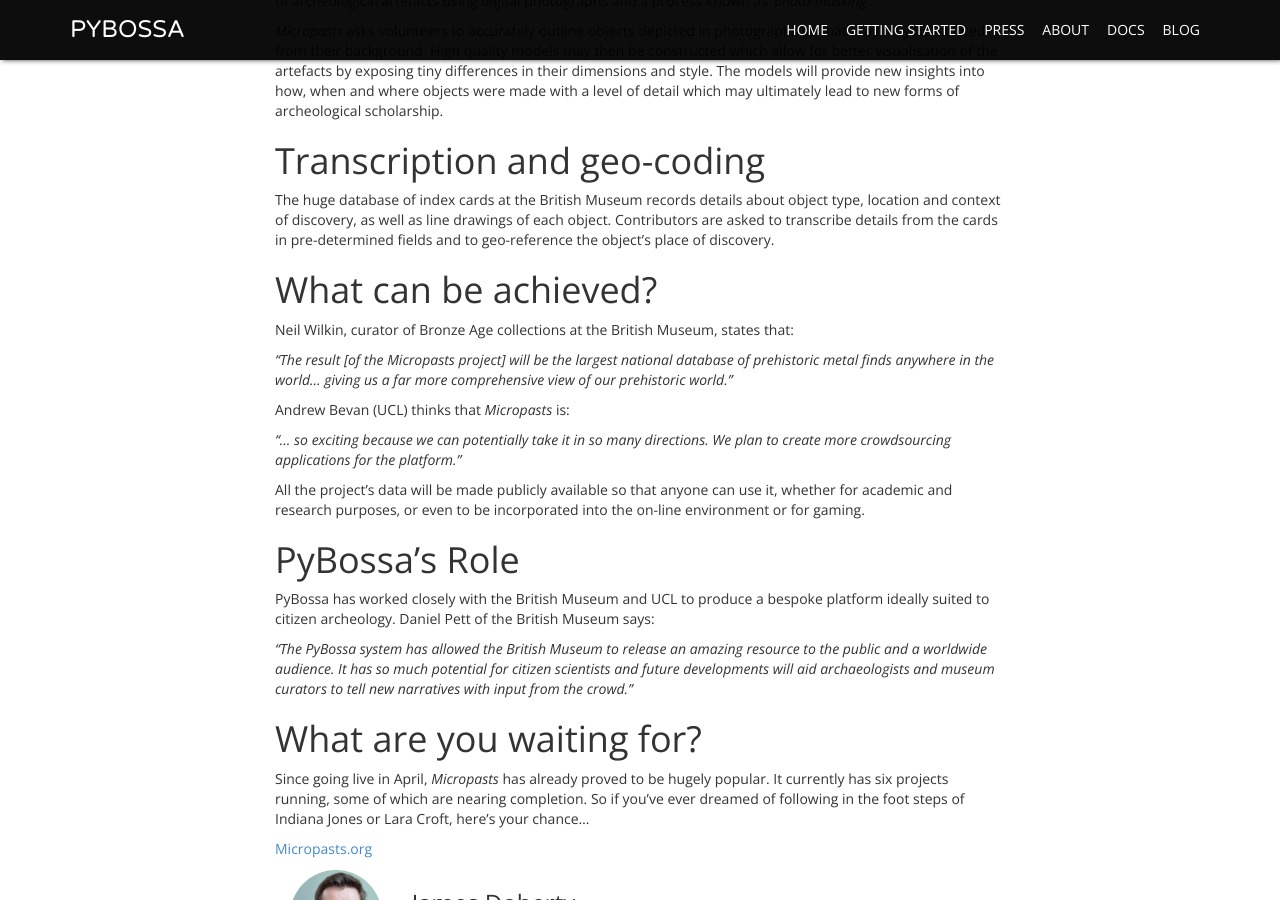
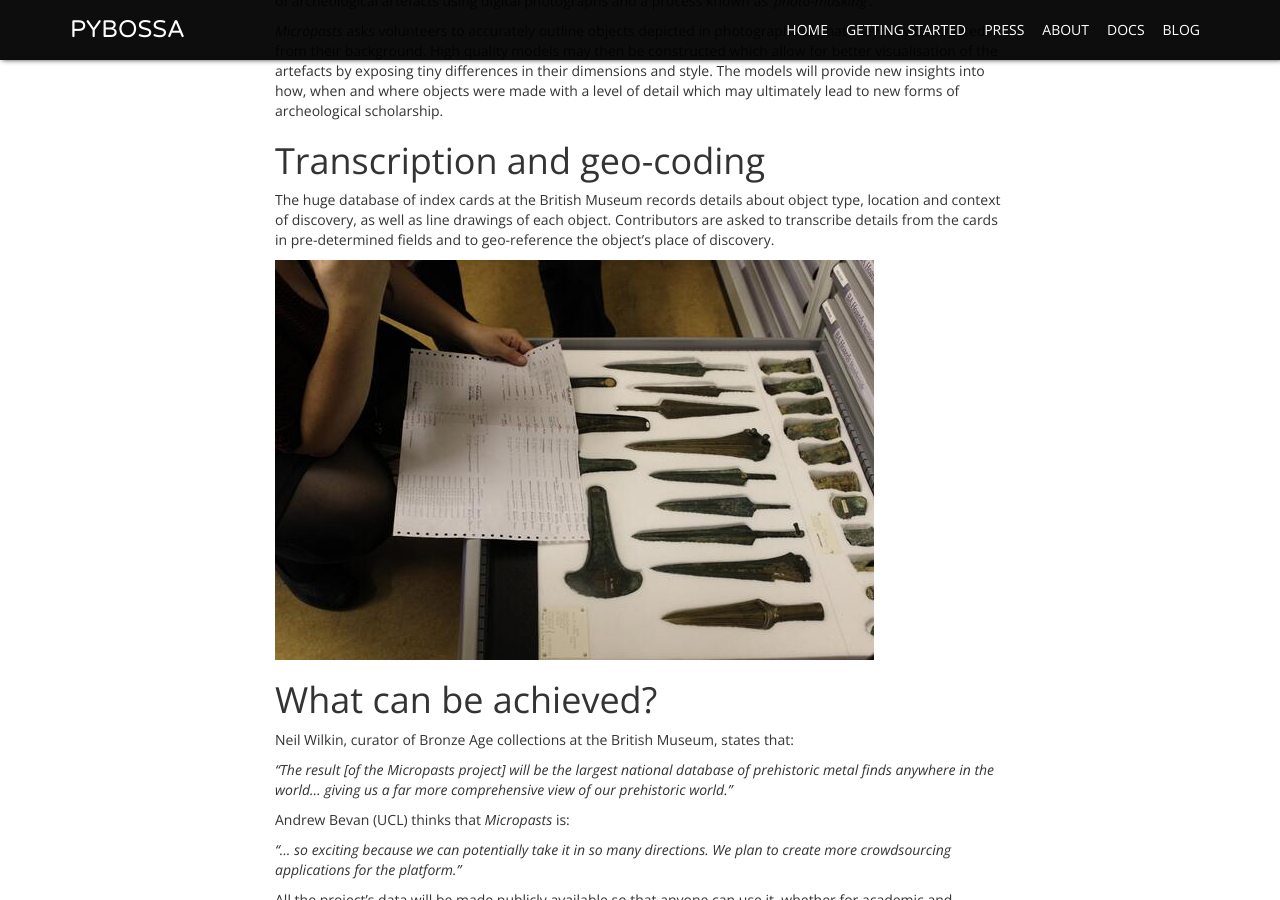
Before and after one commit to Scifabric/pybossa.github.io, a Jekyll site: the page built from blog/_posts/2014-06-05-citizen-tomb-raider.md, in a window 1280 px wide and 900 px high, scrolled down 1070 px. Built offline with Jekyll 4.4.1, drawn with Linux system fonts in a browser that asks for light colours; nearby versions of some CDN libraries; Markdown is read by kramdown in place of the engine named in the settings; comment, search, counter and statistics services are not loaded.

Commit message:
Tomb Raider Blog
Amend

```diff
--- a/blog/_posts/2014-06-05-citizen-tomb-raider.md
+++ b/blog/_posts/2014-06-05-citizen-tomb-raider.md
@@ -4,7 +4,7 @@ title:  "Citizen Tomb Raider"
 date:   2014-06-05
 categories: jekyll update
 quote: Lorem ipsum dolor sit amet, consectetur adipisicing elit
-photo: /assets/img/blog/micropasts.jpeg
+photo: /assets/img/blog/Micropasts.jpeg
 photo_author: Micropasts – 3D print of Bronze Age palstave modelled by Micropasts
 photo_url: https://twitter.com/portableant/status/471332726529064960
 intro: "The British Museum and University College London team up to crowd-source Britain’s Bronze Age with PyBossa-powered platform Micropasts.org"
@@ -28,6 +28,8 @@ Following a revolution in 3D modelling in recent years, it is now relatively eas
 
 The huge database of index cards at the British Museum records details about object type, location and context of discovery, as well as line drawings of each object. Contributors are asked to transcribe details from the cards in pre-determined fields and to geo-reference the object’s place of discovery.
 
+![alttext](/assets/img/blog/axes.jpeg "Photo by Micropasts – Bronze Age artefacts from the British Museum's collection")
+
 # What can be achieved?
 
 Neil Wilkin, curator of Bronze Age collections at the British Museum, states that:
@@ -50,5 +52,4 @@ PyBossa has worked closely with the British Museum and UCL to produce a bespoke
 
 Since going live in April, *Micropasts* has already proved to be hugely popular. It currently has six projects running, some of which are nearing completion. So if you’ve ever dreamed of following in the foot steps of Indiana Jones or Lara Croft, here’s your chance...
 
-
 [Micropasts.org](http://micropasts.org)
```
Also changed, not shown: assets/img/blog/axes.jpeg (added).
